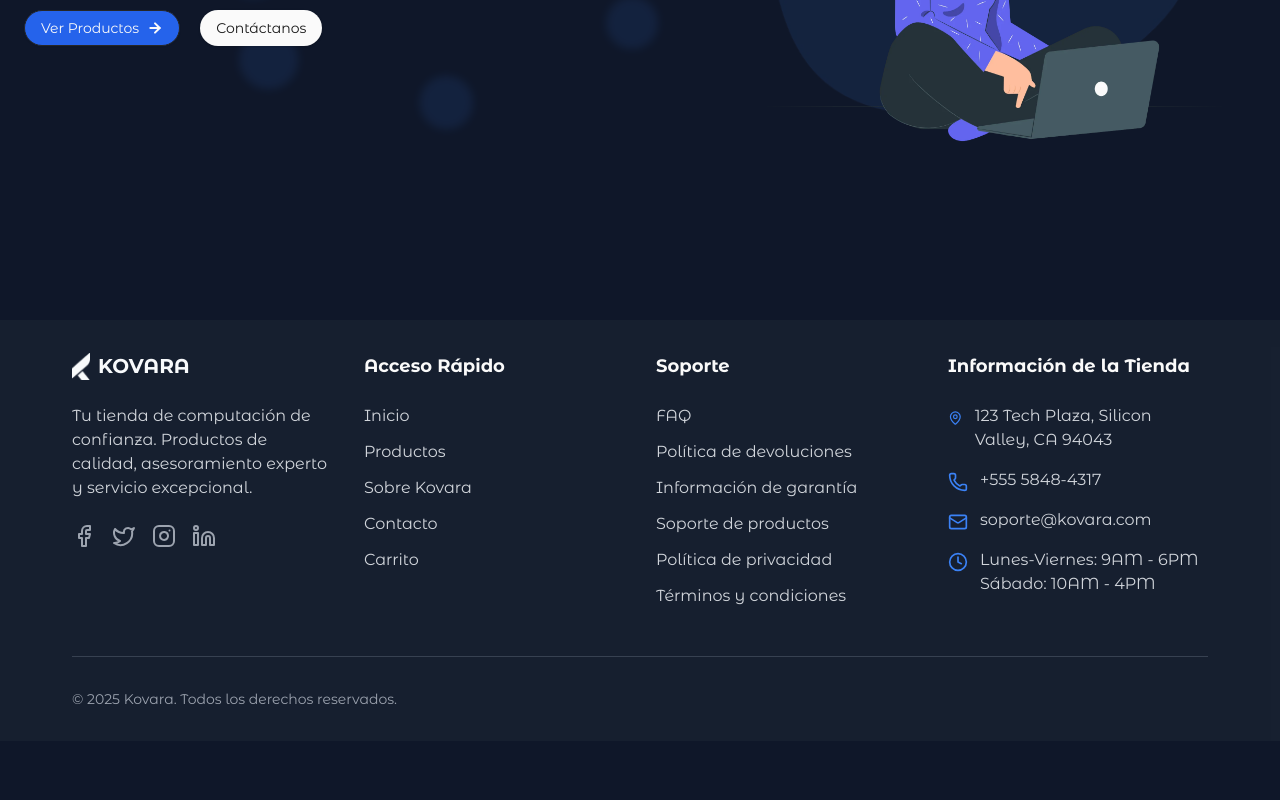
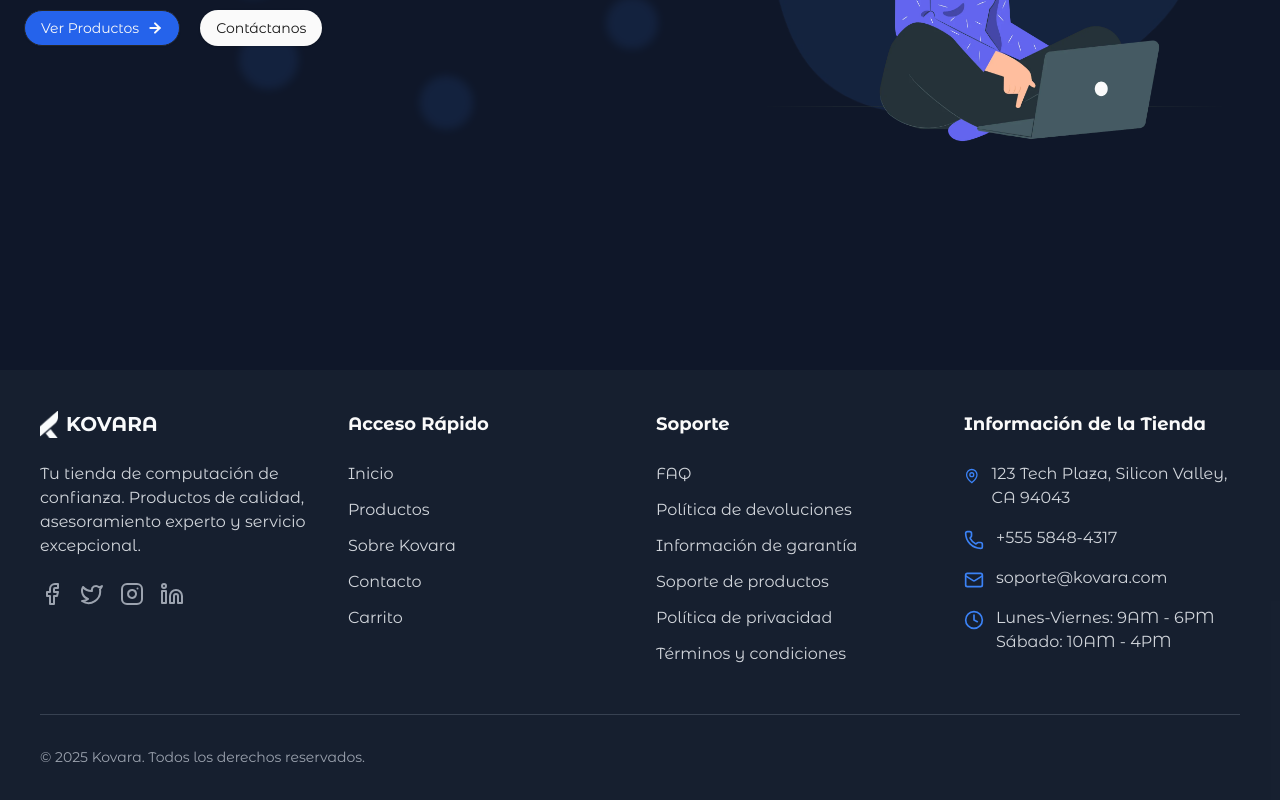
Before and after one commit to aaronportobanco/kovara-website, a Next.js app: page / in a window 1280 px wide. Shown: the part 416-1216 px from the top of the page. Before the commit the page ends 1157 px from the top, so only its background shows below. Built offline with nearby package versions, Linux system fonts and the light colour scheme.

Commit message:
Update Footer component styling: adjust margin and padding for improved layout

```diff
--- a/src/components/layout/Footer.jsx
+++ b/src/components/layout/Footer.jsx
@@ -57,8 +57,8 @@ export const storeInfo = [
 // This component is responsible for rendering the footer of the website.
 function Footer() {
   return (
-    <footer className="bg-gray-800/50 mt-[100px] py-8">
-      <div className="container max-w-[1200px] mx-auto px-4 lg:px-8">
+    <footer className="bg-gray-800/50 mt-[150px] p-5 md:p-10">
+      <div className="container max-w-[1200px] m-auto">
         <div className="grid grid-cols-1 md:grid-cols-2 lg:grid-cols-4 gap-8 mb-12">
           <FooterBrand />
           <FooterLinks />
```
